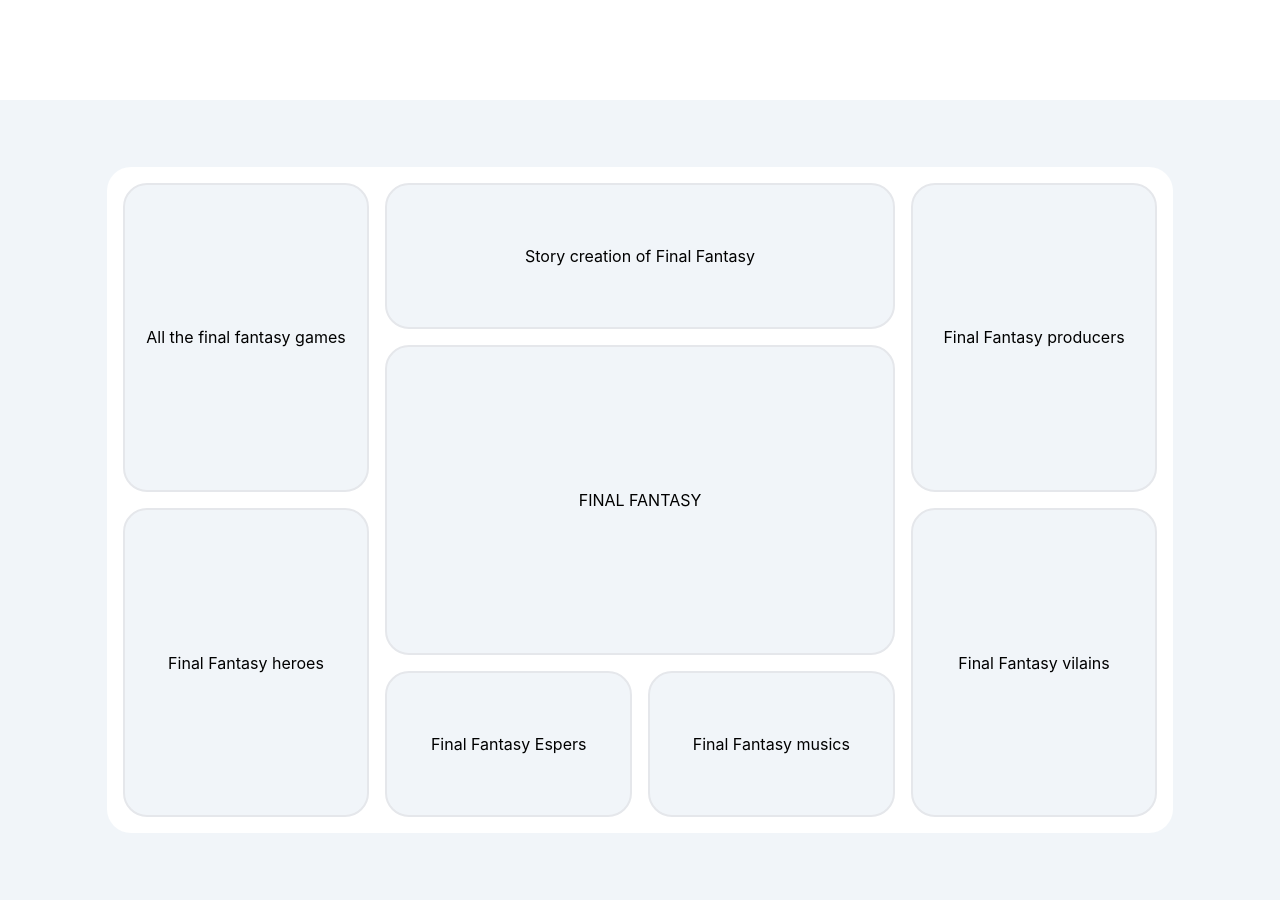
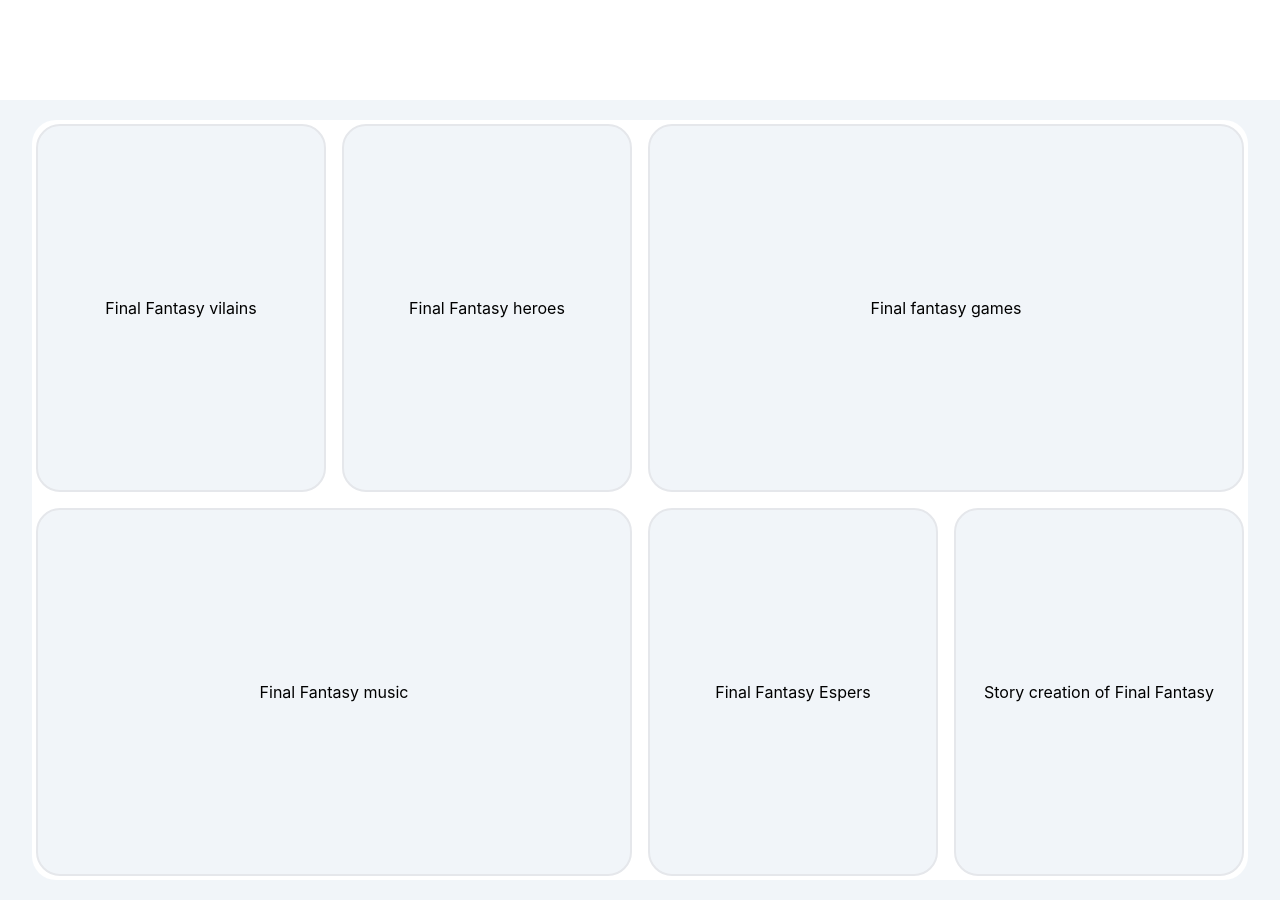
Before and after one commit to JulienBois/finalFantasy, a React (Create React App) app: page / in a window 1280 px wide. Shown: the part 700-1600 px from the top of the page. Built offline with nearby package versions, Linux system fonts and the light colour scheme.

Commit message:
New bento display

```diff
--- a/src/MainHome.tsx
+++ b/src/MainHome.tsx
@@ -1,38 +1,30 @@
 function MainHome() {
     return (
         <div className="h-screen w-full flex justify-center items-center text-center bg-slate-100">
-            <div className="rounded-3xl bg-white w-5/6 h-5/6 grid grid-cols-4 grid-rows-4 gap-4 p-4">
+            <div className="rounded-3xl bg-white grid grid-cols-12 grid-rows-6 gap-4 p-1 bento">
                 <div
-                    className="rounded-3xl bg-slate-100 border-2 border-gray-200 grid-cols-1 grid-rows-1 row-span-2
-                     flex justify-center items-center text-center">All the final fantasy games
+                    className="rounded-3xl bg-slate-100 border-2 border-gray-200 col-span-3 row-span-3
+                     flex justify-center items-center text-center">Final Fantasy vilains
                 </div>
                 <div
-                    className="rounded-3xl bg-slate-100 border-2 border-gray-200 grid-rows-3 row-start-3 row-span-2 flex justify-center items-center text-center">
+                    className="rounded-3xl bg-slate-100 border-2 border-gray-200 col-span-3 row-span-3 flex justify-center items-center text-center">
                     Final Fantasy heroes
                 </div>
                 <div
-                    className="rounded-3xl bg-slate-100 border-2 border-gray-200 row-start-2 row-span-2 col-span-2 flex justify-center items-center text-center">FINAL
-                    FANTASY
+                    className="rounded-3xl bg-slate-100 border-2 border-gray-200 col-span-6 row-span-3 flex justify-center items-center text-center">
+                    Final fantasy games
                 </div>
                 <div
-                    className="rounded-3xl bg-slate-100 border-2 border-gray-200 col-span-2 flex justify-center items-center text-center">
-                    Story creation of Final Fantasy
+                    className="rounded-3xl bg-slate-100 border-2 border-gray-200 col-span-6 row-span-3 flex justify-center items-center text-center">
+                    Final Fantasy music
                 </div>
                 <div
-                    className="rounded-3xl bg-slate-100 border-2 border-gray-200 row-start-4 flex justify-center items-center text-center">
+                    className="rounded-3xl bg-slate-100 border-2 border-gray-200 col-span-3 row-span-3 flex justify-center items-center text-center">
                     Final Fantasy Espers
                 </div>
                 <div
-                    className="rounded-3xl bg-slate-100 border-2 border-gray-200 row-start-4 flex justify-center items-center text-center">
-                    Final Fantasy musics
-                </div>
-                <div
-                    className="rounded-3xl bg-slate-100 border-2 border-gray-200 col-start-4 row-span-2 flex justify-center items-center text-center">
-                    Final Fantasy producers
-                </div>
-                <div
-                    className="rounded-3xl bg-slate-100 border-2 border-gray-200 col-start-4 row-span-2 flex justify-center items-center text-center">
-                    Final Fantasy vilains
+                    className="rounded-3xl bg-slate-100 border-2 border-gray-200 col-span-3 row-span-3 flex justify-center items-center text-center">
+                    Story creation of Final Fantasy
                 </div>
             </div>
         </div>
--- a/src/input.css
+++ b/src/input.css
@@ -59,3 +59,8 @@
     font-size: 12rem/* 128px */;
     line-height: 1;
 }
+
+.bento {
+    width: 95%;
+    height: 95%;
+}
```
